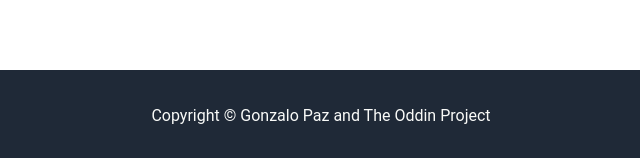
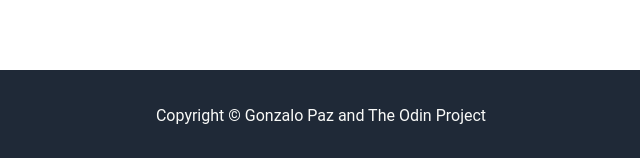
Before and after one commit to gonzalopaz/landing-page-odin-project, a plain HTML site: page index.html in a window 1280 px wide. Shown: the part 1725-1883 px from the top of the page, 319-959 px from the left. Drawn offline with Linux system fonts and the light colour scheme.

Commit message:
Fixed typo

```diff
--- a/index.html
+++ b/index.html
@@ -64,7 +64,7 @@
                 </div>
         </div>
         <footer>
-            Copyright © Gonzalo Paz and The Oddin Project
+            Copyright © Gonzalo Paz and The Odin Project
         </footer>
     </div>
 </body>
```
